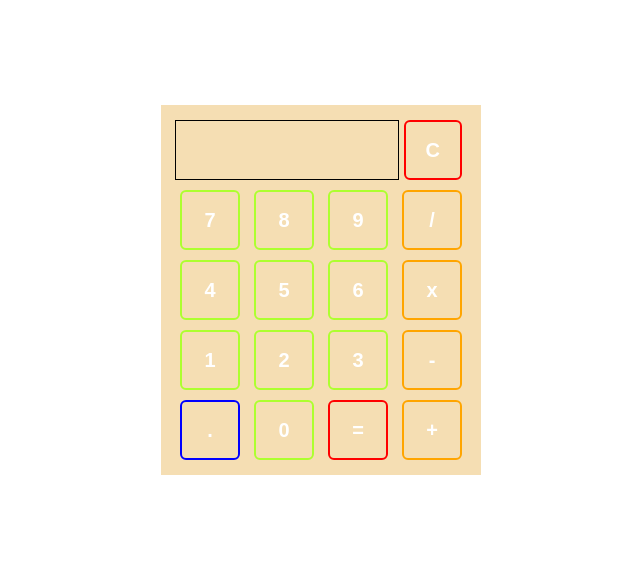
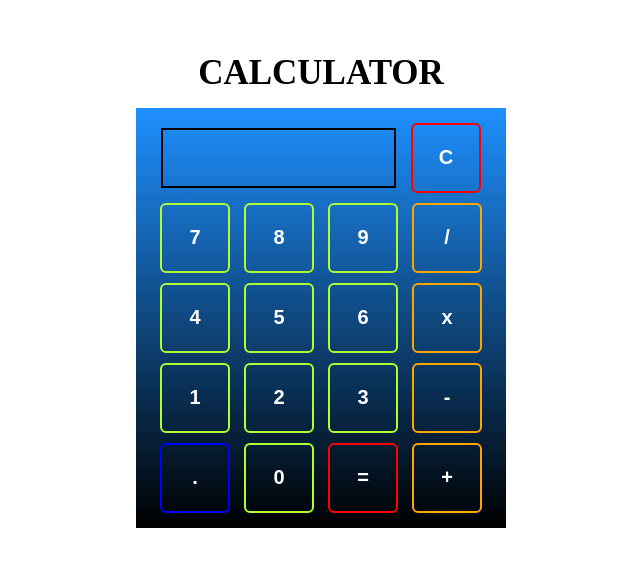
Before and after one commit to ALValdiviesoo/odin-calculator, a plain HTML site: page index.html in a window 1280 px wide. Shown: the part 110-676 px from the top of the page, without its empty margins (319-959 px from the left). Drawn offline with Linux system fonts and the light colour scheme.

Commit message:
Made styles changes

```diff
--- a/index.html
+++ b/index.html
@@ -8,6 +8,8 @@
   <link rel="stylesheet" href="./styles.css">
 </head>
 <body>
+
+  <h1 class="title">CALCULATOR</h1>
 
   <div class="calculator">
     <div class="topSection">
--- a/styles.css
+++ b/styles.css
@@ -15,15 +15,15 @@ body {
 
 .topSection {
   display: flex;
-  justify-content: center;
+  justify-content: space-between;
   align-items: center;
-  width: 292px;
+  width: 320px;
 }
 
 .screen {
-  width: 230px;
+  width: 235px;
   height: 60px;
-  border: black solid 1px;
+  border: black solid 2px;
   display: flex;
   flex-direction: column;
 }
@@ -37,8 +37,8 @@ body {
 }
 
 button {
-  height: 60px;
-  width: 60px;
+  height: 70px;
+  width: 70px;
   font-size: 20px;
   margin: 5px 5px;
   color: white;
@@ -48,9 +48,9 @@ button {
 }
 
 .calculator {
-  background-color: wheat;
-  width: 320px;
-  height: 370px;
+  background-image: linear-gradient(to bottom, dodgerblue, black);
+  width: 370px;
+  height: 420px;
   display: flex;
   justify-content: center;
   flex-direction: column;
@@ -59,16 +59,45 @@ button {
 
 .number {
   border: 2px greenyellow solid;
+  transition: all 0.15s;
 }
 
 .operator {
   border: 2px orange solid;
+  transition: all 0.15s;
 }
 
 .equals, .clear {
   border: 2px red solid;
+  transition: all 0.15s;
 }
 
 .decimal {
   border: 2px blue solid;
+  transition: all 0.15s;
 }
+
+.clear {
+  margin-right: 0px;
+}
+
+.title {
+  margin-bottom: 15px;
+  font-size: 35px;
+}
+
+.number:hover {
+  background-color: greenyellow;
+}
+
+.operator:hover {
+  background-color: orange;
+}
+
+.equals:hover, .clear:hover {
+  background-color: red;
+}
+
+.decimal:hover {
+  background-color: blue;
+}
```
